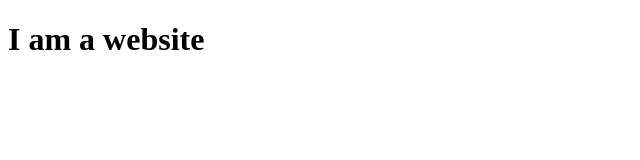
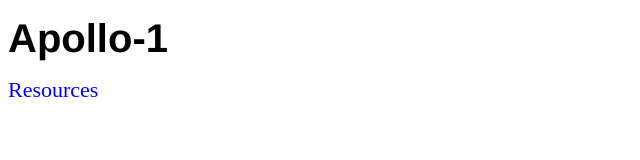
Before and after one commit to seb7wake/cisc326, a plain HTML site: page index.html in a window 1280 px wide. Shown: the whole page, without its empty margins (0-640 px from the left). Drawn offline with Linux system fonts and the light colour scheme; a web font is replaced by a local one.

Commit message:
added links and styling

```diff
--- /dev/null
+++ b/css/styles.css
@@ -0,0 +1,23 @@
+@import url('https://fonts.googleapis.com/css2?family=Neucha&display=swap');
+@import url('https://fonts.googleapis.com/css2?family=IBM+Plex+Serif:ital,wght@0,100;0,200;0,300;0,400;0,500;0,600;0,700;1,100;1,200;1,300;1,400;1,500;1,600;1,700&family=Neucha&display=swap');
+
+.nav-list {
+  text-decoration: none;
+  color: blue;
+  font-size: 1.375em;
+}
+
+.header-list {
+  padding-left: 0;
+}
+
+.title {
+  margin: 16px 0 16px 0;
+  font-size: 2.5em;
+  font-family: 'Neucha', Helvetica, sans-serif;
+}
+
+.heading1 {
+  margin-top: 32;
+  font-size: 1.5em;
+}
--- a/index.html
+++ b/index.html
@@ -5,12 +5,20 @@
     <!-- Group 30 -->
     <meta charset="UTF-8" />
     <meta name="viewport" content="width=device-width, initial-scale=1" />
+    <link rel="stylesheet" type="text/css" href="css/styles.css" />
     <title>Home</title>
 </head>
 
 <body>
     <header>
-        <h1>I am a website</h1>
+        <h1 class="title">Apollo-1</h1>
+        <nav>
+            <ul class="header-list">
+                <a class="nav-list" href="links.html">
+                    <li>Resources</li>
+                </a>
+            </ul>
+        </nav>
     </header>
 </body>
 
```
Also changed, not shown: links.html (added, +42 -0 lines).
